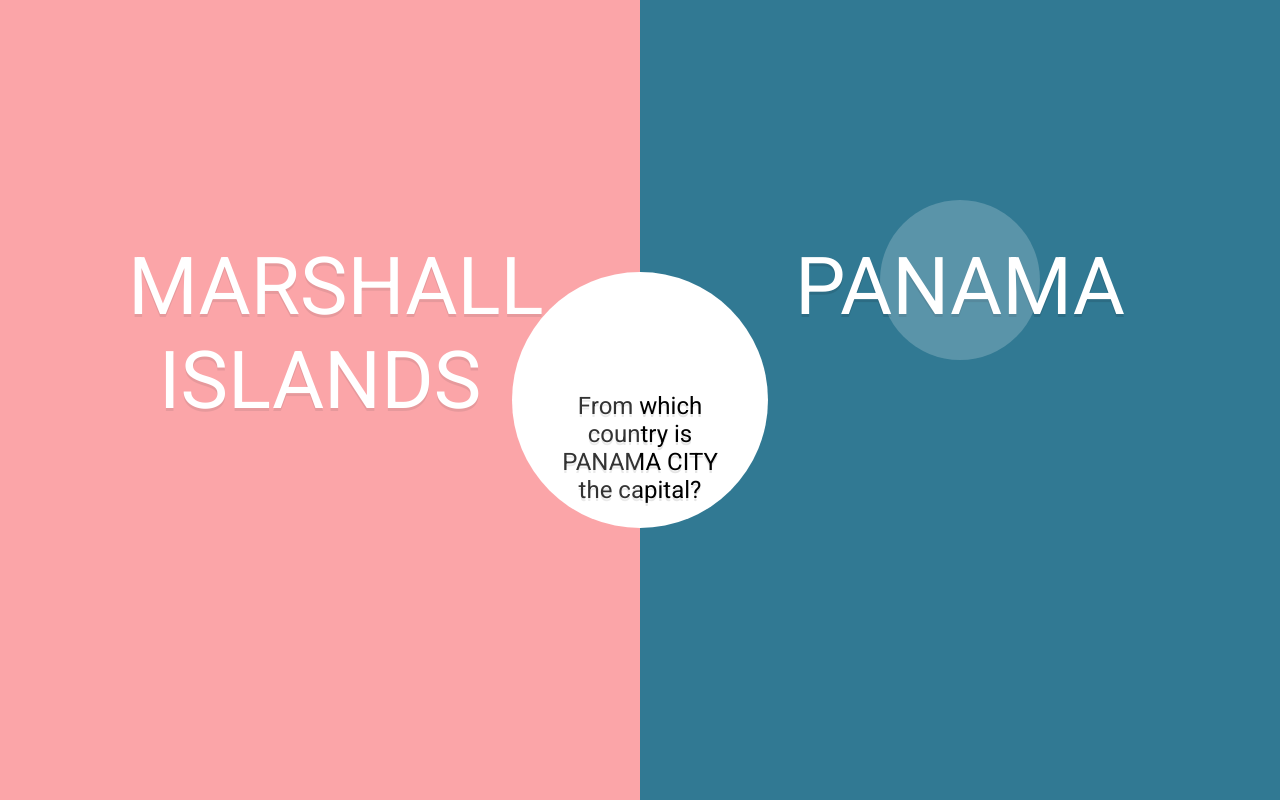
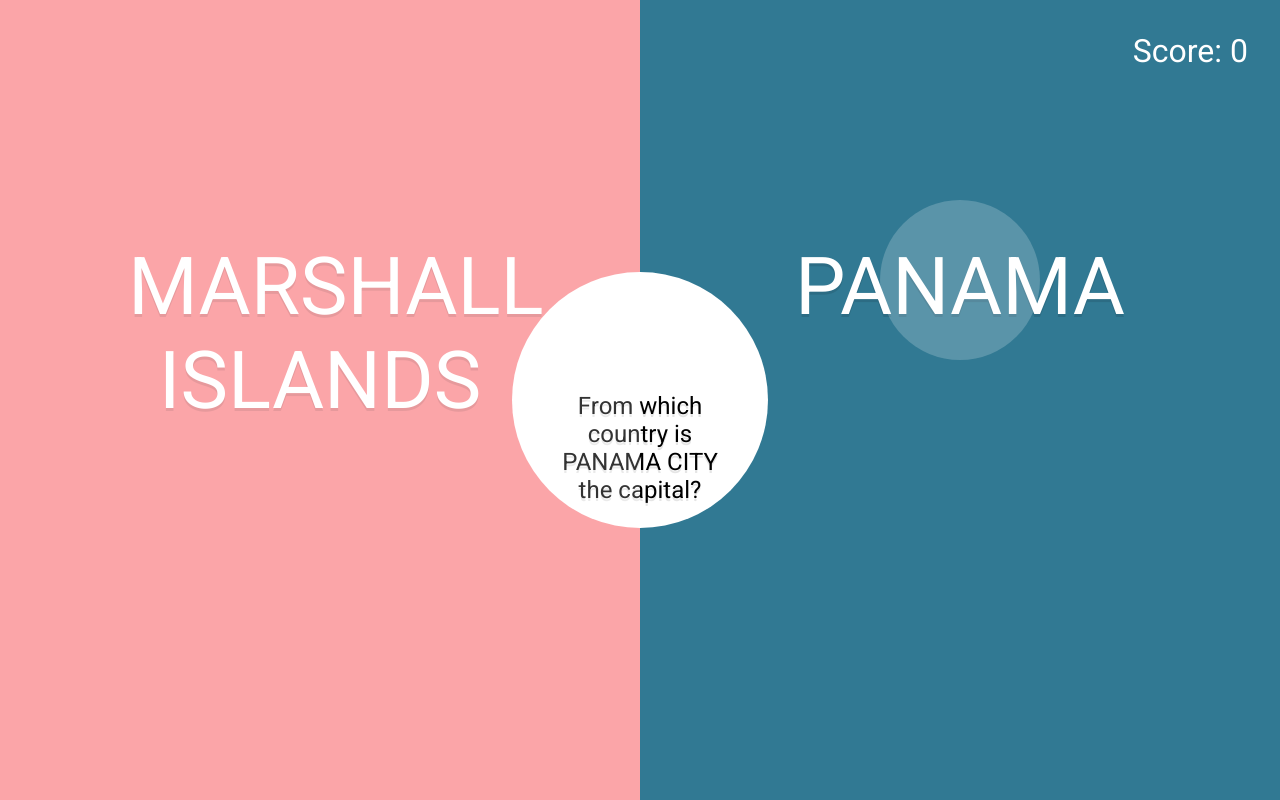
Before and after one commit to raerpo/capitals-game, a React app: page / in a window 1280 px wide. Both pictures are taken after a click on the button "PROVE IT". Built offline with nearby package versions, Linux system fonts and the light colour scheme.

Commit message:
add score

```diff
--- a/src/index.tsx
+++ b/src/index.tsx
@@ -31,7 +31,8 @@ class App extends React.Component {
     playing: false,
     capital: "",
     rightCountry: "",
-    wrongCountry: ""
+    wrongCountry: "",
+    score: 0
   };
   // Change between home page and the game
   handleStartPlaying = () => {
@@ -54,7 +55,7 @@ class App extends React.Component {
     };
   };
   render() {
-    const { playing, capital, rightCountry, wrongCountry } = this.state;
+    const { playing, capital, rightCountry, wrongCountry, score } = this.state;
     const backgroundColors = getRandomItems(capitalsColors, 2) as [string, string];
     return (
       <div>
@@ -64,6 +65,7 @@ class App extends React.Component {
             capital={capital}
             rightCountry={rightCountry}
             wrongCountry={wrongCountry}
+            score={score}
           />
         ) : (
           <Home handleStartPlaying={this.handleStartPlaying} />
--- a/src/scenes/Game.tsx
+++ b/src/scenes/Game.tsx
@@ -6,6 +6,7 @@ interface gameProps {
   capital: string;
   rightCountry: string;
   wrongCountry: string;
+  score: number;
 }
 
 const GameWrapper = styled.div`
@@ -68,11 +69,19 @@ const Capital = styled.div`
   }
 `;
 
+const Score = styled.div`
+  position: absolute;
+  right: 1em;
+  top: 1em;
+  font-size: 2em;
+`;
+
 const Game = (props: gameProps) => {
-  const { colors, capital, rightCountry, wrongCountry } = props;
+  const { colors, capital, rightCountry, wrongCountry, score } = props;
   const coinFlipOrder = Math.random();
   return (
     <GameWrapper>
+      <Score>Score: { score }</Score>
       <Capital><p>From which country is <br /> {capital} <br /> the capital?</p></Capital>
       <CountriesWrapper>
         <Country color={colors[0]}><p>{coinFlipOrder > 0.5 ? rightCountry : wrongCountry}</p></Country>
```
Also changed, not shown: public/bundle.js.
